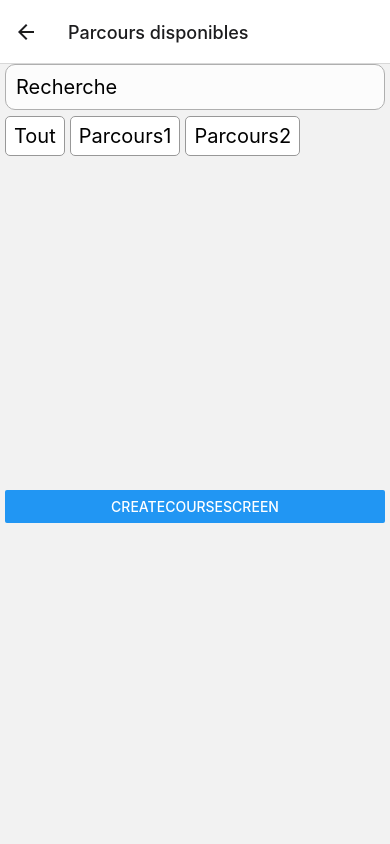
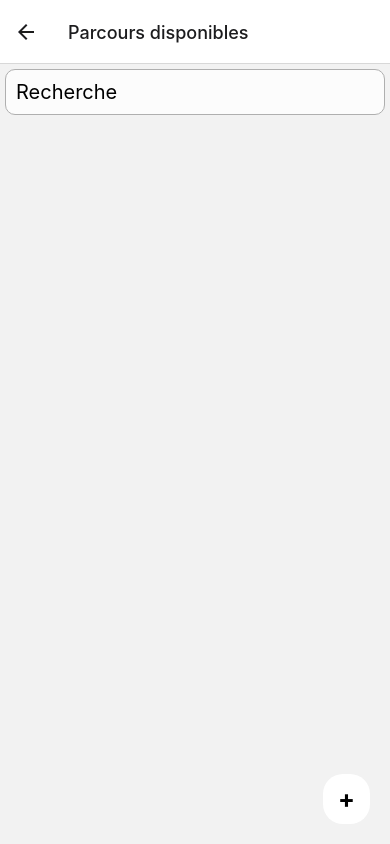
Before and after one commit to moussabah/mobile-app, a React Native app: screen /CourseList in a window 390 px wide. Built offline with nearby package versions, Linux system fonts and the light colour scheme.

Commit message:
feat: init courses list

```diff
--- a/screens/ListCourseScreen.jsx
+++ b/screens/ListCourseScreen.jsx
@@ -1,30 +1,20 @@
 import React, {useEffect, useMemo, useState} from 'react';
 import {Styles} from "../assets/styles/Styles";
-import {Button, FlatList, ScrollView, StyleSheet, TextInput, View} from "react-native";
+import {Button, FlatList, ScrollView, StyleSheet, Text, TextInput, TouchableOpacity, View} from "react-native";
 import FilterService from "../services/FilterService";
 import Tag from "../components/Tag";
 import CourseCard from "../components/CourseCard";
 import CourseStorage from "../services/storages/CourseStorage";
+import styles from "./CSS/styles";
+import componentStyles from "./CSS/styles";
 
 function ListCourseScreen({route, navigation}) {
-    const params = route.params;
-    if (params !== undefined){
-        FilterService.filterByCriteria([], params);
-    }
-    const tags = ["Tout", "Parcours1", "Parcours2"];
-    const [activeTag, setActiveTag] = useState(null);
+    const [courses, setCourses] = useState([]);
 
 
-
-    const [availableCourses, setAvailableCourses] = useState([]);
-    useEffect(() => {
-        const courseStorage = new CourseStorage();
-        courseStorage.getAll().then(courses => {
-            setAvailableCourses(courses);
-        }).catch(error => {
-            console.error("Erreur lors de la récupération des parcours :", error);
-        });
-    }, []);
+    const onNavigate = () => {
+        navigation.navigate('CreateCourseScreen')
+    }
 
 
 
@@ -53,12 +43,11 @@ function ListCourseScreen({route, navigation}) {
     }
     return (
         <View style={Styles.container}>
-            <TextInput style={{...Styles.input, ...eventStyles.input}} placeholder={"Recherche"}/>
-            <ScrollView showsHorizontalScrollIndicator={false} horizontal={true} style={eventStyles.tagContainer}>
-                {tagsItems()}
-            </ScrollView>
-            <Button title={'CreateCourseScreen'} onPress={onSubmit}/>
-            <FlatList data={availableCourses}
+            <TouchableOpacity style={eventStyles.floatBtn} onPress={onNavigate}>
+                <Text style={eventStyles.floatBtnText}>+</Text>
+            </TouchableOpacity>
+            <TextInput style={{...Styles.input, ...eventStyles.input, marginTop: 5,}} placeholder={"Recherche"}/>
+            <FlatList data={courses}
               keyExtractor={(item, index) => item + index}
               renderItem={({item}) => (
                   <CourseCard course={item} navigation={navigation}/>
@@ -73,6 +62,22 @@ const eventStyles = StyleSheet.create({
         marginTop: 5,
         paddingTop:1,
         height: 54,
+    },
+    floatBtn:{
+        position:"absolute",
+        bottom: 20,
+        right: 20,
+        justifyContent:"center",
+        paddingHorizontal: 15,
+        paddingVertical: 10,
+        borderRadius: 20,
+        backgroundColor:"#FFF",
+        elevation: 10,
+        zIndex: 10,
+    },
+    floatBtnText: {
+        fontSize: 25,
+        fontWeight:"bold",
     }
 })
 
```
